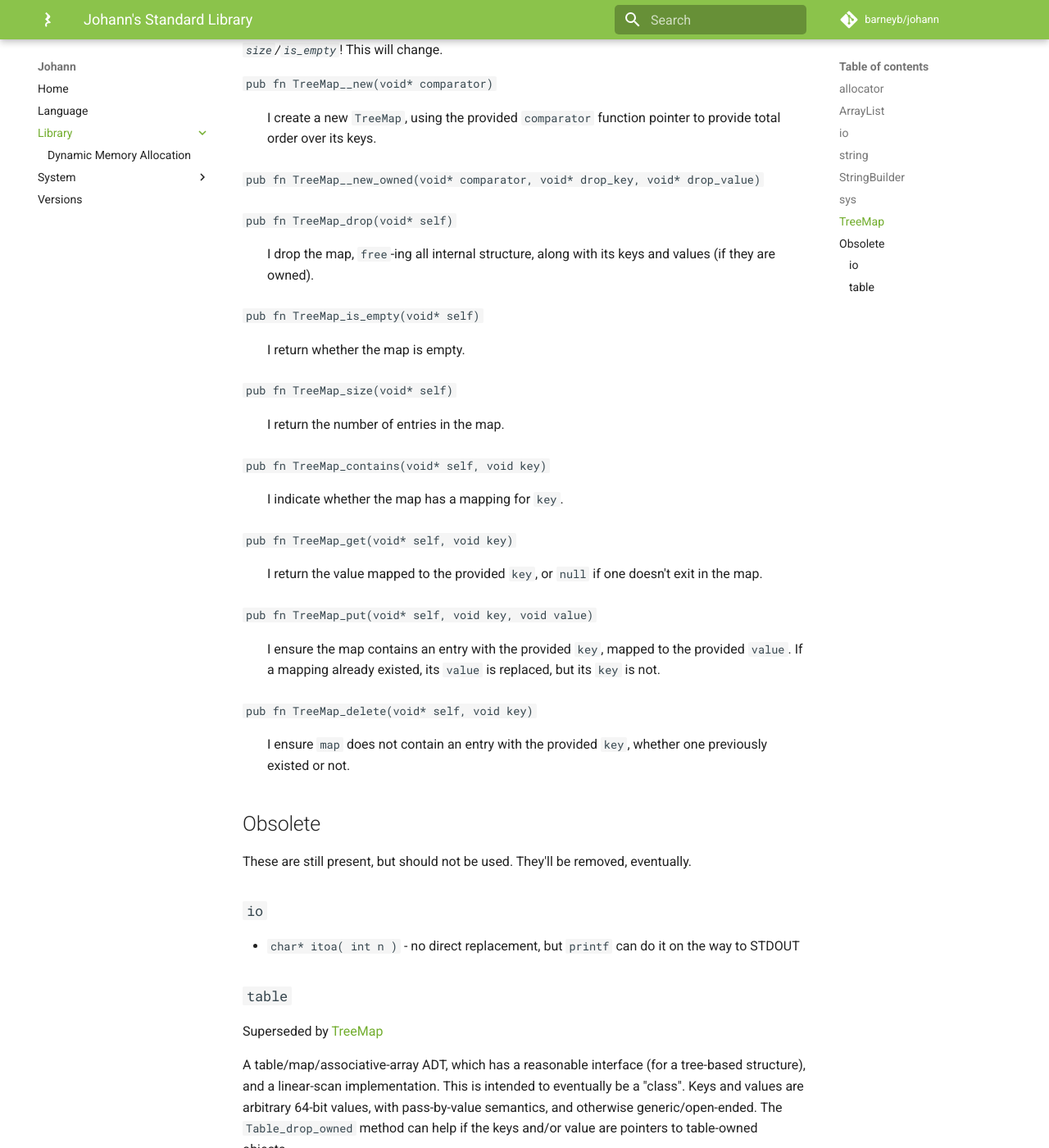
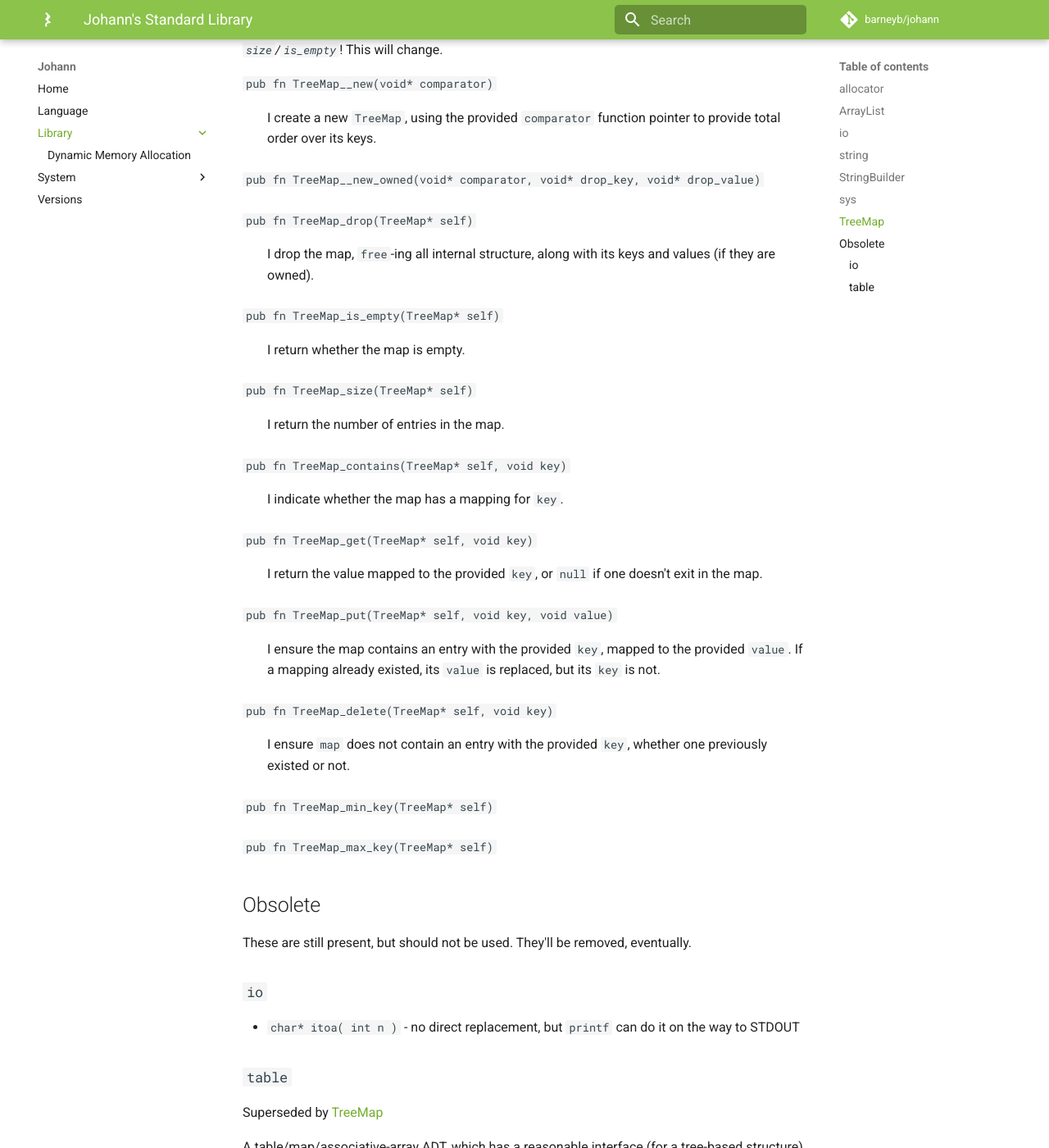
Before and after one commit to barneyb/johann, an MkDocs documentation site: the page built from documentation/docs/library/index.md, in a window 1280 px wide and 1400 px high, scrolled down 4019 px. Shown: the whole window at 82% size. Built offline with MkDocs 1.6.1 and Material for MkDocs 9.7.7, drawn with Linux system fonts in a browser that asks for light colours; comment, search, counter and statistics services are not loaded.

Commit message:
do a little struct-ification of TreeMap

```diff
--- a/documentation/docs/library/index.md
+++ b/documentation/docs/library/index.md
@@ -177,33 +177,41 @@ I am a binary tree-based map/dict ADT. Keys and values are arbitrary 64-bit valu
 
 :
 
-`pub fn TreeMap_drop(void* self) `
+`pub fn TreeMap_drop(TreeMap* self) `
 
 : I drop the map, `free`-ing all internal structure, along with its keys and values (if they are owned).
 
-`pub fn TreeMap_is_empty(void* self) `
+`pub fn TreeMap_is_empty(TreeMap* self) `
 
 : I return whether the map is empty.
 
-`pub fn TreeMap_size(void* self) `
+`pub fn TreeMap_size(TreeMap* self) `
 
 : I return the number of entries in the map.
 
-`pub fn TreeMap_contains(void* self, void key) `
+`pub fn TreeMap_contains(TreeMap* self, void key) `
 
 : I indicate whether the map has a mapping for `key`.
 
-`pub fn TreeMap_get(void* self, void key) `
+`pub fn TreeMap_get(TreeMap* self, void key) `
 
 : I return the value mapped to the provided `key`, or `null` if one doesn't exit in the map.
 
-`pub fn TreeMap_put(void* self, void key, void value) `
+`pub fn TreeMap_put(TreeMap* self, void key, void value) `
 
 : I ensure the map contains an entry with the provided `key`, mapped to the provided `value`. If a mapping already existed, its `value` is replaced, but its `key` is not.
 
-`pub fn TreeMap_delete(void* self, void key) `
+`pub fn TreeMap_delete(TreeMap* self, void key) `
 
 : I ensure `map` does not contain an entry with the provided `key`, whether one previously existed or not.
+
+`pub fn TreeMap_min_key(TreeMap* self) `
+
+:
+
+`pub fn TreeMap_max_key(TreeMap* self) `
+
+:
 
 
 <!--{/johanndoc:jstdlib/TreeMap.jn}-->
```
Also changed, not shown: documentation/docs/system/johandoc.md (+1 -1 lines), 3 other files.
